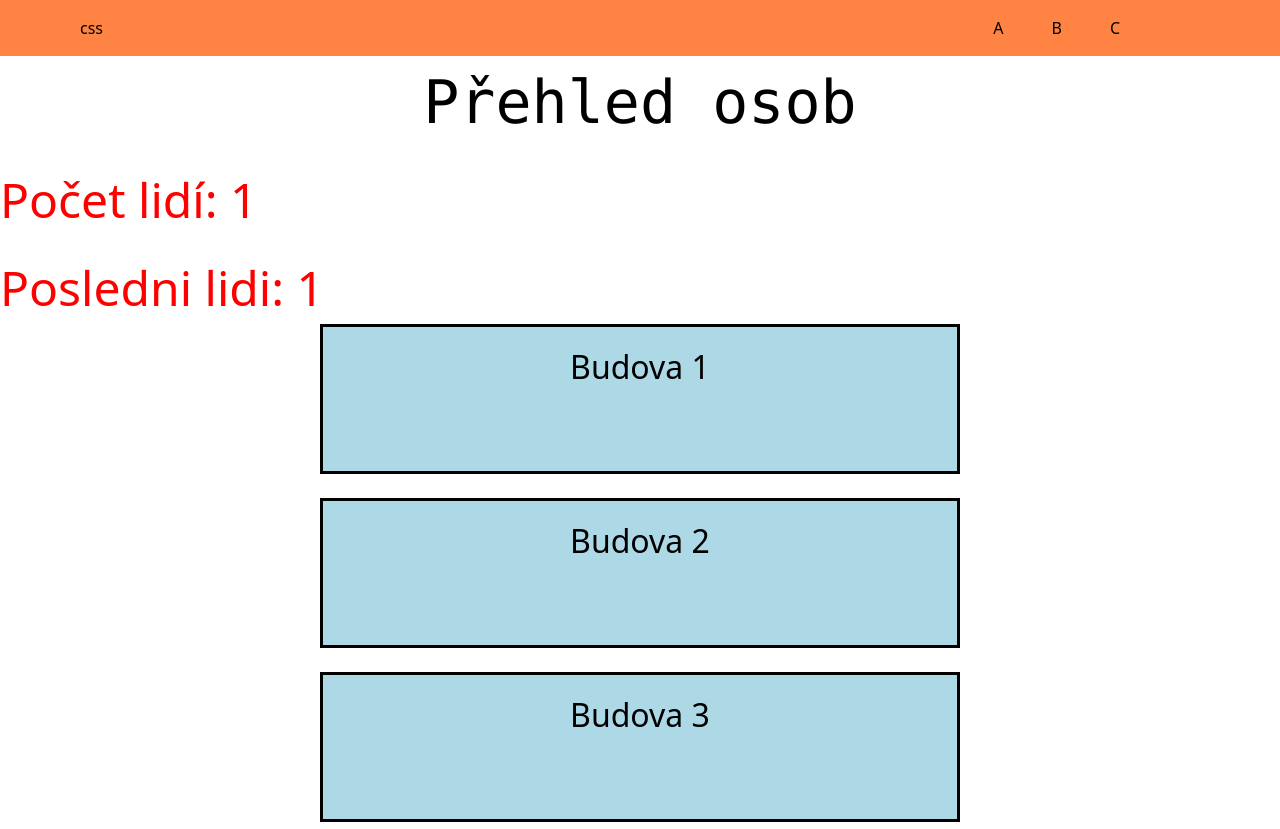
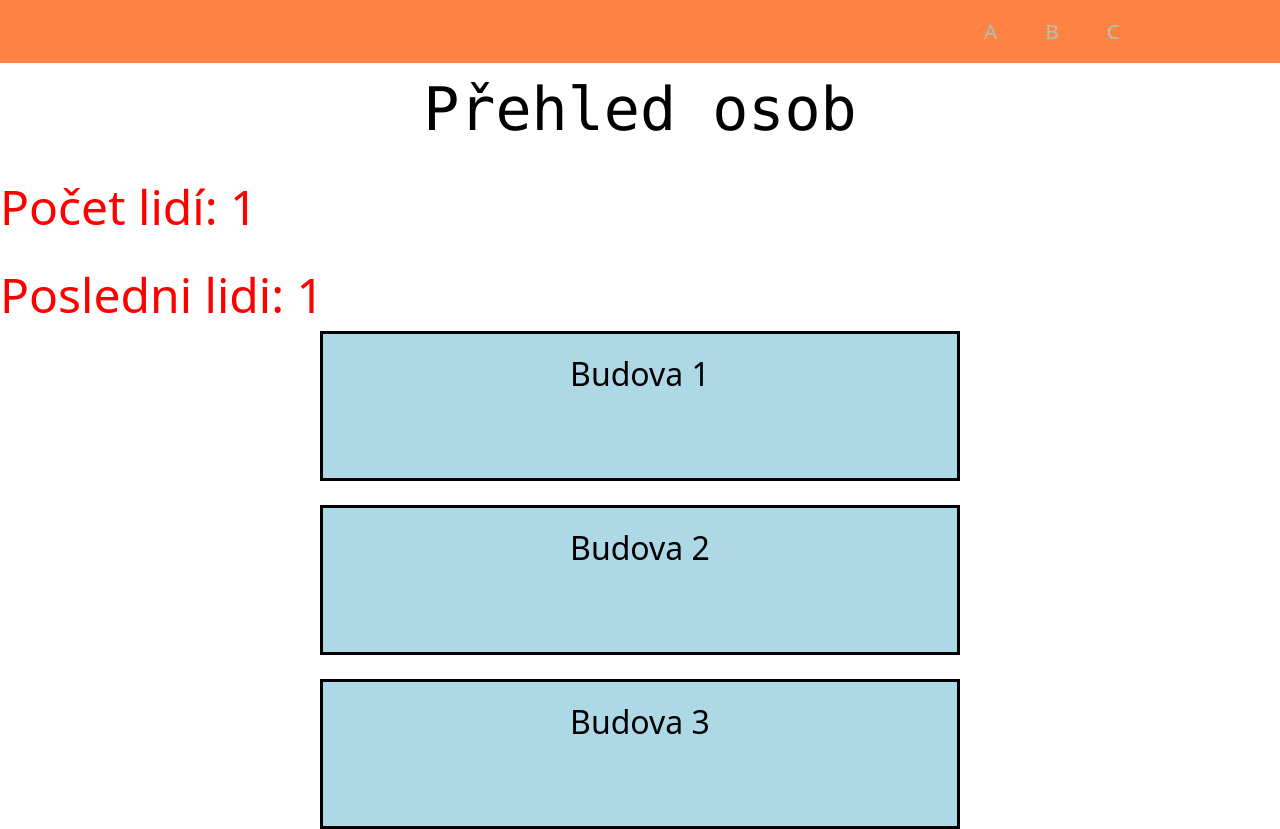
Before and after one commit to Radekminecraft/hackathon, a Next.js app in the folder web/: page / in a window 1280 px wide. Built offline with nearby package versions, Linux system fonts and the light colour scheme.

Commit message:
fei fein fein fein
fýn fýn fýn

```diff
--- a/web/components/header.js
+++ b/web/components/header.js
@@ -5,7 +5,7 @@ function Header(){
     return(
         <header className={styles.header}>
             <a className="title" href=".">
-                css
+
             </a>
             <div className={styles.header_items}>
                 <a className={styles.header_item} href="">A</a>
--- a/web/styles/entry.module.css
+++ b/web/styles/entry.module.css
@@ -15,12 +15,12 @@
     gap: 3rem;
     flex-direction: row;
 }
-.header-item {
+.header_item {
   font-size: 1.3rem;
   color:  #aec3b0;
   transition: ease 0.7s;
 }
-.header-item:hover {
+.header_item:hover {
   transform: rotate(10deg);
   color: #e3efd3;
 }
```
Also changed, not shown: web/styles/globals.css (+0 -9 lines).
